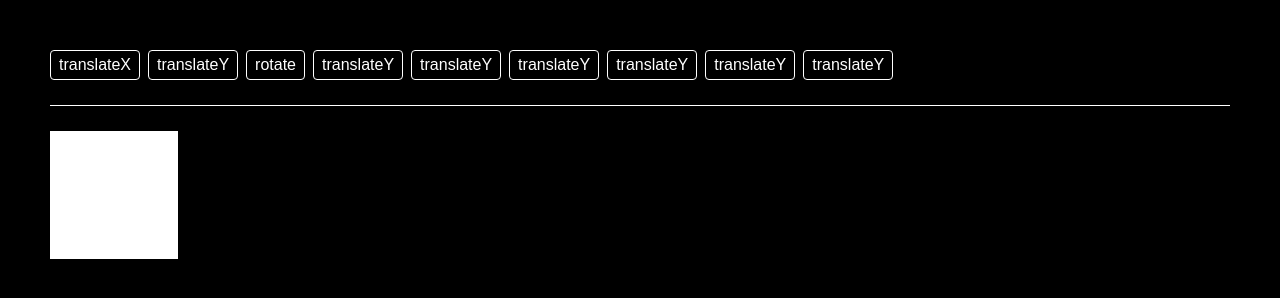
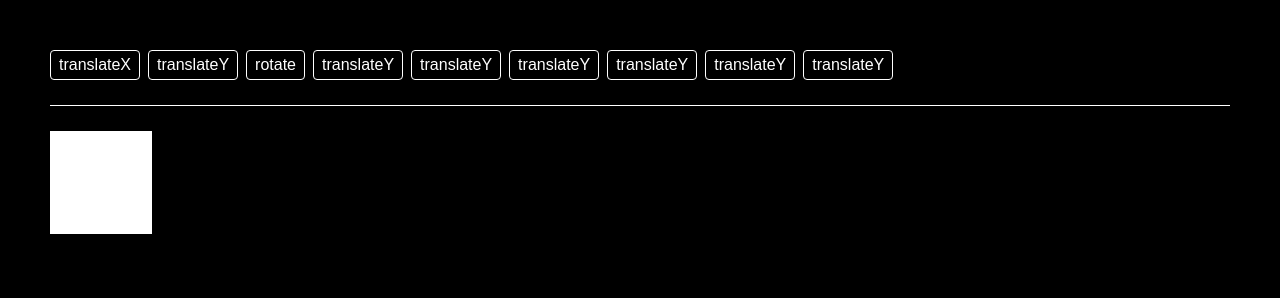
Before and after one commit to yukito358/portfolio, a plain HTML site: page index.html in a window 1280 px wide. Drawn offline with nearby package versions, Linux system fonts and the light colour scheme.

Commit message:
css fixed.(#container, #box)

```diff
--- a/css/style.css
+++ b/css/style.css
@@ -23,7 +23,8 @@ img {
 * *************************************************************************
 */
 #container {
-  max-width: 1920px;
+  max-width: 1280px;
+  margin: 0 auto;
   padding: 50px;
 }
 #btn-cont {
@@ -49,7 +50,9 @@ button:hover {
   background: #fff;
 }
 #box {
-  width: 10vw;
-  height: 10vw;
+  width: 8vw;
+  height: 8vw;
+  min-width: 80px;
+  min-height: 80px;
   background: #fff;
 }
```
